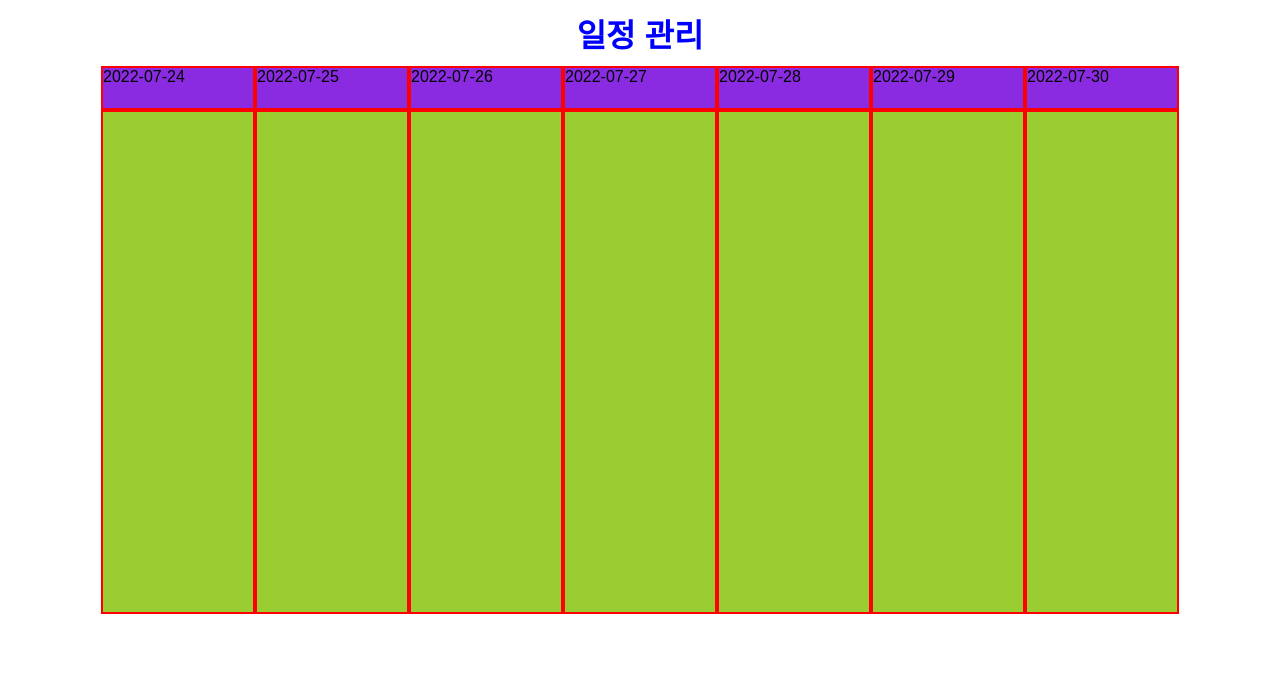
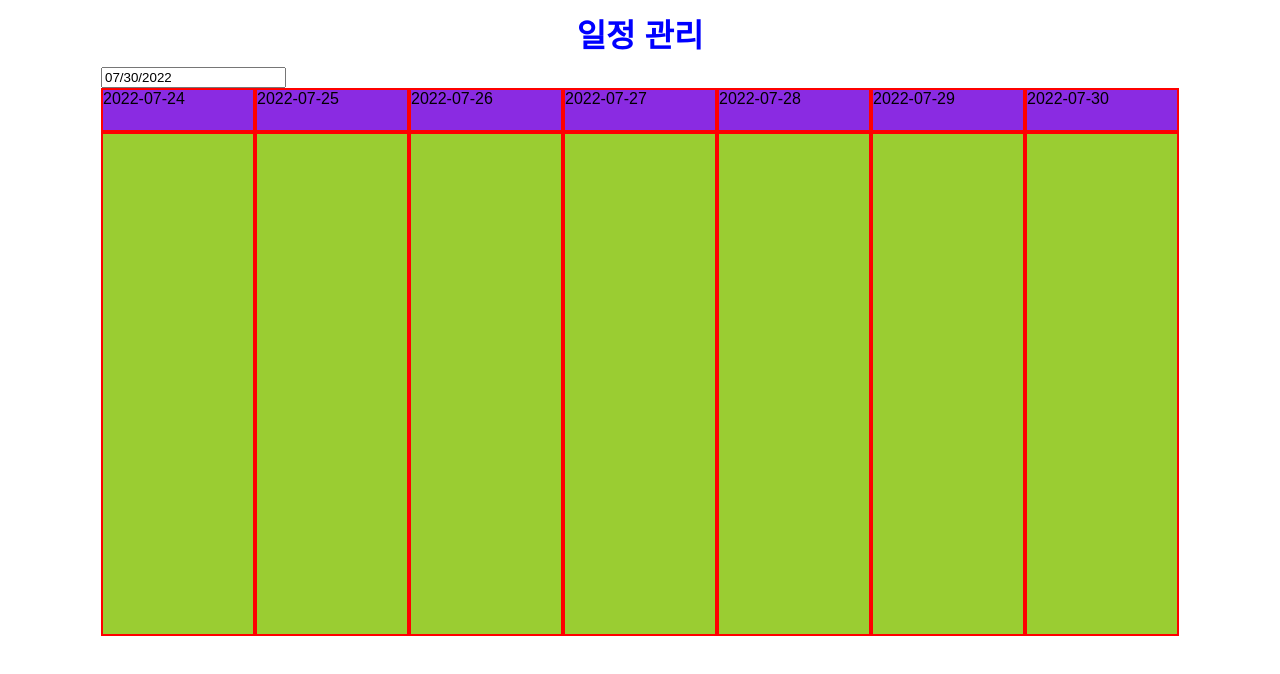
Before and after one commit to EzStudy/WeeklyPlan, a React (Create React App) app in the folder weeklyplan-yunha/: page / in a window 1280 px wide. Shown: the top 674 px of the page. Built offline with nearby package versions, Linux system fonts and the light colour scheme.

Commit message:
feat: react-datepicker 라이브러리를 사용하여 날짜 선택

```diff
--- a/weeklyplan-yunha/src/component/DailyPlanBoxHeader.js
+++ b/weeklyplan-yunha/src/component/DailyPlanBoxHeader.js
@@ -1,28 +1,36 @@
 import React, {useState} from "react";
 import "../index.css";
 import DailyPlanBody from "./DailyPlanBody";
+import DatePicker from "react-datepicker";
 
 export default function DailyPlanBoxHeader() {
-// export default function DailyPlanBoxHeader({day: d}) {
-    // const [isDay, setDay] = useState(d);
+    const [startDate, setStartDate] = useState(new Date());
 
     return(
+        <div>
+            <DatePicker
+                selected={startDate}
+                onChange={date => setStartDate(date)}
+            />
             <div className="bodyDisplay">
                 {
-                selectWeek().map( day => (
+                    selectWeek(startDate).map( day => (
                         <div>
                             <div className="daily-box-header">{day}</div>
                             <DailyPlanBody/>
                         </div>
                     ))
                 }
-
+            </div>
         </div>
     )
 }
 
-function selectWeek() {
+function selectWeek(startDate) {
     var currentDay = new Date();
+    if(startDate != null) {
+        currentDay = startDate;
+    }
     var theYear = currentDay.getFullYear();
     var theMonth = currentDay.getMonth();
     var theDate  = currentDay.getDate();
```
Lines whose indentation alone changed are shown as unchanged.
